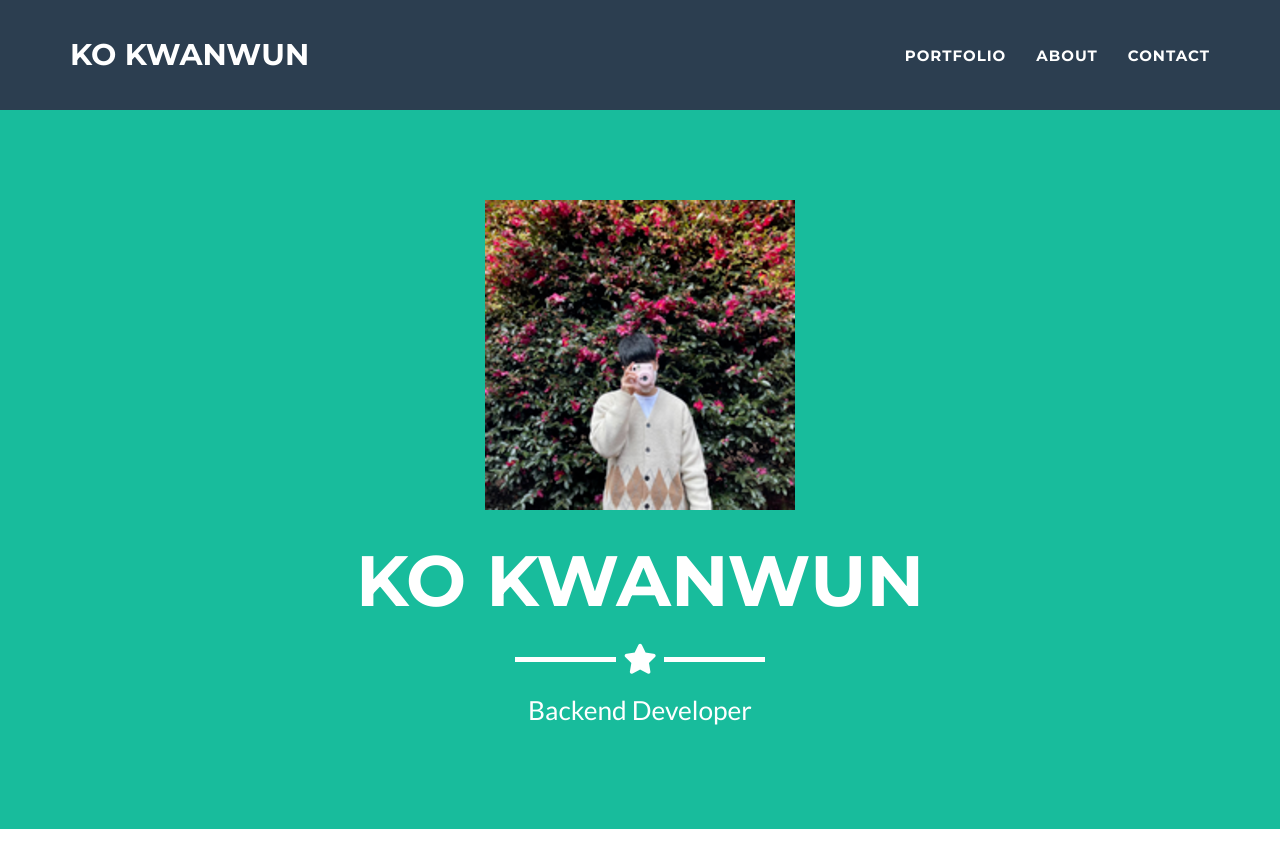
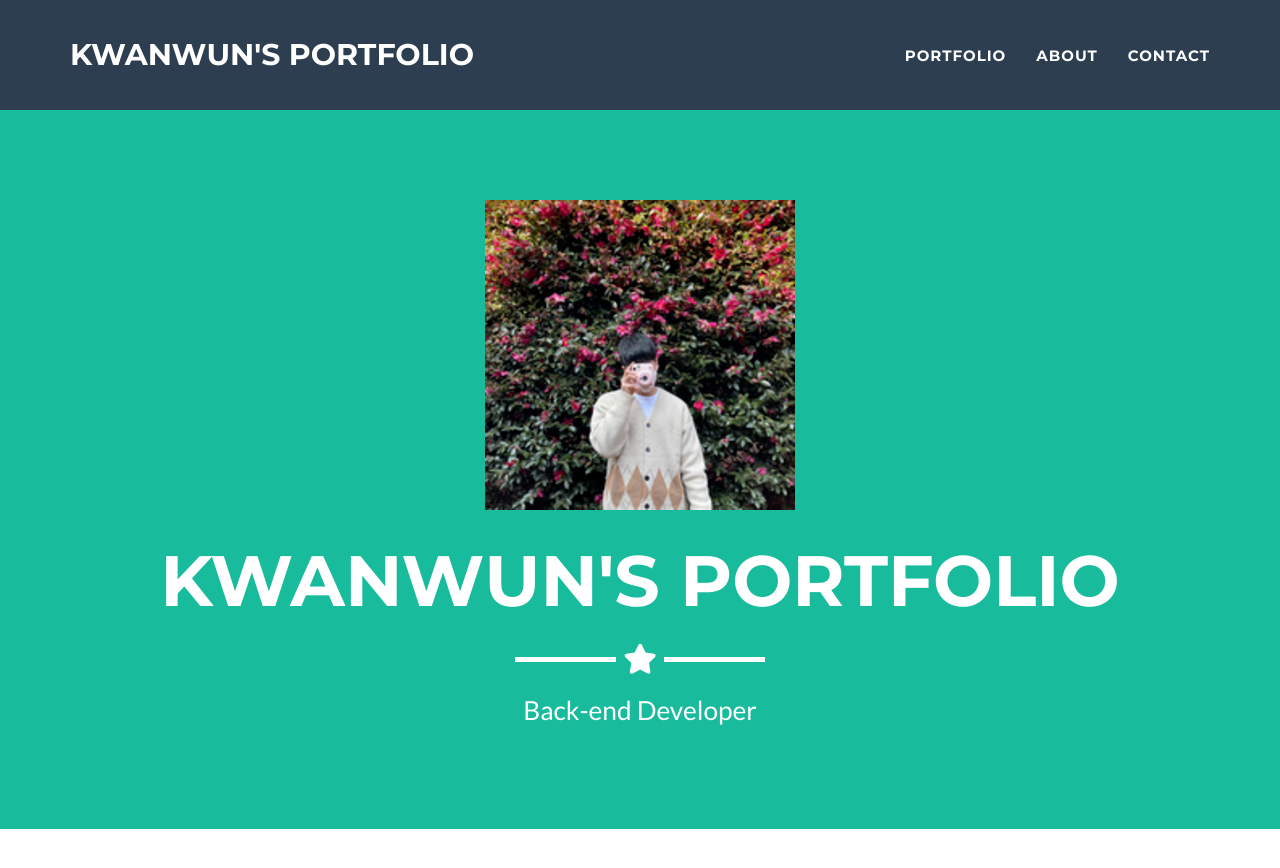
Before and after one commit to KoKwanwun/Gitblog, a Jekyll site: the page built from _posts/2014-07-18-project-1.markdown, in a window 1280 px wide and 900 px high. Shown: the top 868 px of the window. Built offline with Jekyll 4.4.1, drawn with Linux system fonts in a browser that asks for light colours.

Commit message:
Update _config.yml

```diff
--- a/_config.yml
+++ b/_config.yml
@@ -1,10 +1,10 @@
 # Site settings
-title: Ko Kwanwun
+title: KWANWUN'S PORTFOLIO
 email: dkfajflsla@naver.com
 url: https://kokwanwun.github.io/gitblog/
 description: "Write an awesome description for your new site here. You can edit this line in _config.yml. It will appear in your document head meta (for Google search results) and in your feed.xml site description."
 keywords: "your keywords, separated by commas"
-skills: "Backend Developer"
+skills: "Back-end Developer"
 meta_author: Ko Kwanwun
 
 # Google webmaster tools
```
